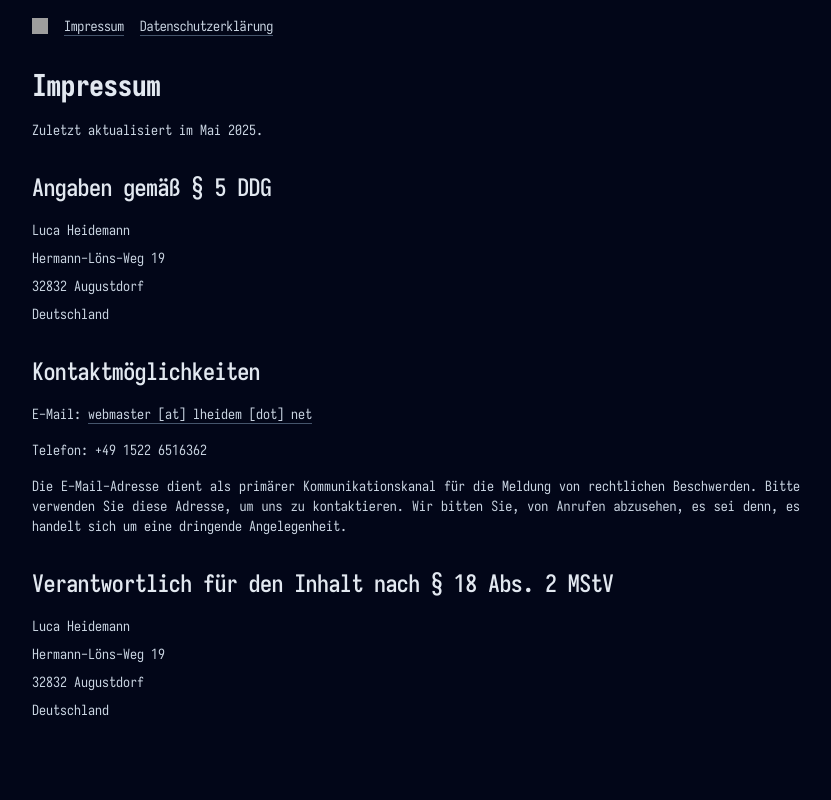
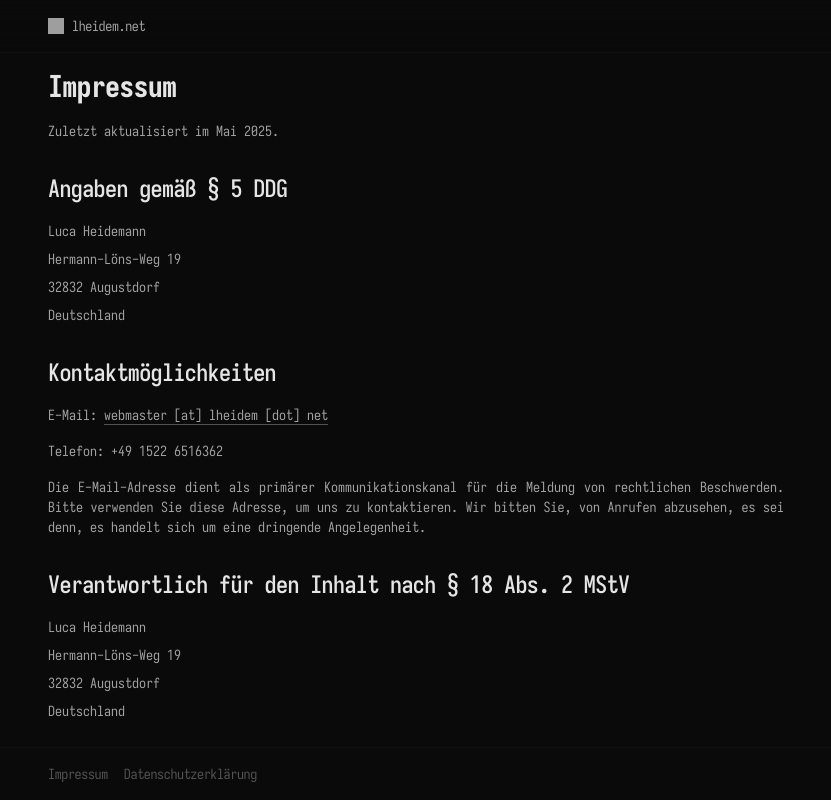
Before and after one commit to lheidem-edu/lheidem.net, a Next.js app: page /legal in a window 1280 px wide. Shown: the whole page, without its empty margins (224-1055 px from the left). Built offline with nearby package versions, Linux system fonts and the light colour scheme; grey boxes are pictures that could not be loaded.

Commit message:
Refactor layout and navigation: integrate navigation directly into layout, update text colors for consistency, and remove unused navigation component

```diff
--- a/src/app/layout.tsx
+++ b/src/app/layout.tsx
@@ -1,7 +1,7 @@
 import { Metadata } from "next";
 import localFont from "next/font/local";
+import Link from "next/link";
 import React from "react";
-import Navigation from "../lib/components/navigation";
 import "./tailwind.css";
 
 export const metadata: Metadata = {
@@ -35,11 +35,49 @@ export default function RootLayout({
 }) {
     return (
         <html lang="de">
-            <body className={`${iosevkaFont.className} bg-slate-950 p-4`}>
-                <div className="mx-auto max-w-3xl space-y-8">
-                    <Navigation />
+            <body
+                className={`${iosevkaFont.className} flex min-h-svh flex-col bg-neutral-950`}
+            >
+                <header className="sticky top-0 border-b border-neutral-600/10 backdrop-blur-lg">
+                    <nav className="mx-auto max-w-3xl p-4">
+                        <ul className="flex flex-row items-center gap-x-4 text-sm tracking-tight text-neutral-400 select-none">
+                            <li>
+                                <Link
+                                    className="flex flex-row items-center gap-x-2 focus:outline-none focus:text-neutral-200 hover:text-neutral-200 transition-colors"
+                                    href="/"
+                                >
+                                    <img className="h-4 w-4" src="/icon.svg" />
+                                    lheidem.net
+                                </Link>
+                            </li>
+                        </ul>
+                    </nav>
+                </header>
+                <main className="mx-auto w-full max-w-3xl grow space-y-8 p-4">
                     {children}
-                </div>
+                </main>
+                <footer className="border-t border-neutral-600/10">
+                    <nav className="mx-auto max-w-3xl p-4">
+                        <ul className="flex flex-row gap-x-4 text-sm tracking-tight text-neutral-600 select-none">
+                            <li>
+                                <Link
+                                    className="transition-colors hover:text-neutral-400 focus:text-neutral-400 focus:outline-none"
+                                    href="/legal/"
+                                >
+                                    Impressum
+                                </Link>
+                            </li>
+                            <li>
+                                <Link
+                                    className="transition-colors hover:text-neutral-400 focus:text-neutral-400 focus:outline-none"
+                                    href="/privacy/"
+                                >
+                                    Datenschutzerklärung
+                                </Link>
+                            </li>
+                        </ul>
+                    </nav>
+                </footer>
             </body>
         </html>
     );
--- a/src/app/legal/page.tsx
+++ b/src/app/legal/page.tsx
@@ -8,45 +8,45 @@ export default function LegalNotice() {
     return (
         <div className="space-y-8">
             <section className="space-y-4">
-                <h1 className="text-3xl font-extrabold tracking-tight text-slate-200">
+                <h1 className="text-3xl font-extrabold tracking-tight text-neutral-200">
                     Impressum
                 </h1>
-                <p className="text-sm text-slate-300">
+                <p className="text-sm text-neutral-400">
                     Zuletzt aktualisiert im Mai 2025.
                 </p>
             </section>
 
             <section className="space-y-4">
-                <h2 className="text-2xl font-semibold tracking-tight text-slate-200">
+                <h2 className="text-2xl font-semibold tracking-tight text-neutral-200">
                     Angaben gemäß § 5 DDG
                 </h2>
                 <div className="space-y-2">
-                    <p className="text-sm text-slate-300">Luca Heidemann</p>
-                    <p className="text-sm text-slate-300">
+                    <p className="text-sm text-neutral-400">Luca Heidemann</p>
+                    <p className="text-sm text-neutral-400">
                         Hermann-Löns-Weg 19
                     </p>
-                    <p className="text-sm text-slate-300">32832 Augustdorf</p>
-                    <p className="text-sm text-slate-300">Deutschland</p>
+                    <p className="text-sm text-neutral-400">32832 Augustdorf</p>
+                    <p className="text-sm text-neutral-400">Deutschland</p>
                 </div>
             </section>
 
             <section className="space-y-4">
-                <h2 className="text-2xl font-semibold tracking-tight text-slate-200">
+                <h2 className="text-2xl font-semibold tracking-tight text-neutral-200">
                     Kontaktmöglichkeiten
                 </h2>
-                <p className="text-sm text-slate-300">
+                <p className="text-sm text-neutral-400">
                     E-Mail:{" "}
                     <a
-                        className="border-b border-slate-600 hover:border-rose-600"
+                        className="border-b border-neutral-600 hover:border-rose-600"
                         href="mailto:webmaster@lheidem.net"
                     >
                         webmaster [at] lheidem [dot] net
                     </a>
                 </p>
-                <p className="text-sm text-slate-300">
+                <p className="text-sm text-neutral-400">
                     Telefon: +49 1522 6516362
                 </p>
-                <p className="text-justify text-sm text-slate-300">
+                <p className="text-justify text-sm text-neutral-400">
                     Die E-Mail-Adresse dient als primärer Kommunikationskanal
                     für die Meldung von rechtlichen Beschwerden. Bitte verwenden
                     Sie diese Adresse, um uns zu kontaktieren. Wir bitten Sie,
@@ -56,16 +56,16 @@ export default function LegalNotice() {
             </section>
 
             <section className="space-y-4">
-                <h2 className="text-2xl font-semibold tracking-tight text-slate-200">
+                <h2 className="text-2xl font-semibold tracking-tight text-neutral-200">
                     Verantwortlich für den Inhalt nach § 18 Abs. 2 MStV
                 </h2>
                 <div className="space-y-2">
-                    <p className="text-sm text-slate-300">Luca Heidemann</p>
-                    <p className="text-sm text-slate-300">
+                    <p className="text-sm text-neutral-400">Luca Heidemann</p>
+                    <p className="text-sm text-neutral-400">
                         Hermann-Löns-Weg 19
                     </p>
-                    <p className="text-sm text-slate-300">32832 Augustdorf</p>
-                    <p className="text-sm text-slate-300">Deutschland</p>
+                    <p className="text-sm text-neutral-400">32832 Augustdorf</p>
+                    <p className="text-sm text-neutral-400">Deutschland</p>
                 </div>
             </section>
         </div>
--- a/src/app/not-found.tsx
+++ b/src/app/not-found.tsx
@@ -1,24 +1,13 @@
-import { ArrowLeftIcon } from "lucide-react";
 import Link from "next/link";
 
 export default function NotFound() {
     return (
         <div className="space-y-8">
-            <span className="inline-flex items-center gap-x-2 text-sm text-slate-300">
-                <ArrowLeftIcon className="h-4 w-4" />
-                <Link
-                    className="border-b border-slate-600 hover:border-rose-600"
-                    href="/"
-                >
-                    zurück
-                </Link>
-            </span>
-
             <section className="space-y-4">
-                <h1 className="text-3xl font-extrabold tracking-tight text-slate-200">
+                <h1 className="text-3xl font-extrabold tracking-tight text-neutral-200">
                     Seite nicht gefunden
                 </h1>
-                <p className="text-sm text-slate-300">
+                <p className="text-sm text-neutral-400">
                     Die angeforderte Seite existiert nicht oder wurde entfernt.
                 </p>
             </section>
--- a/src/lib/components/navigation.tsx
+++ /dev/null
@@ -1,42 +0,0 @@
-"use client";
-
-import Link from "next/link";
-import { usePathname } from "next/navigation";
-
-export default function Navigation() {
-    const path = usePathname();
-
-    return (
-        <ul className="flex flex-col gap-x-4 gap-y-2 md:flex-row md:items-center">
-            <li className="select-none">
-                <Link href="/">
-                    <img className="h-4 w-4" src="/icon.svg" />
-                </Link>
-            </li>
-            <li className="text-sm tracking-tight text-slate-300 select-none">
-                <Link
-                    className={`border-b ${
-                        path === "/legal/"
-                            ? "border-rose-600"
-                            : "border-slate-600 hover:border-rose-600"
-                    }`}
-                    href="/legal/"
-                >
-                    Impressum
-                </Link>
-            </li>
-            <li className="text-sm tracking-tight text-slate-300 select-none">
-                <Link
-                    className={`border-b ${
-                        path === "/privacy/"
-                            ? "border-rose-600"
-                            : "border-slate-600 hover:border-rose-600"
-                    }`}
-                    href="/privacy/"
-                >
-                    Datenschutzerklärung
-                </Link>
-            </li>
-        </ul>
-    );
-}
```
Also changed, not shown: src/app/page.tsx (+13 -13 lines), src/app/privacy/page.tsx (+14 -14 lines).
